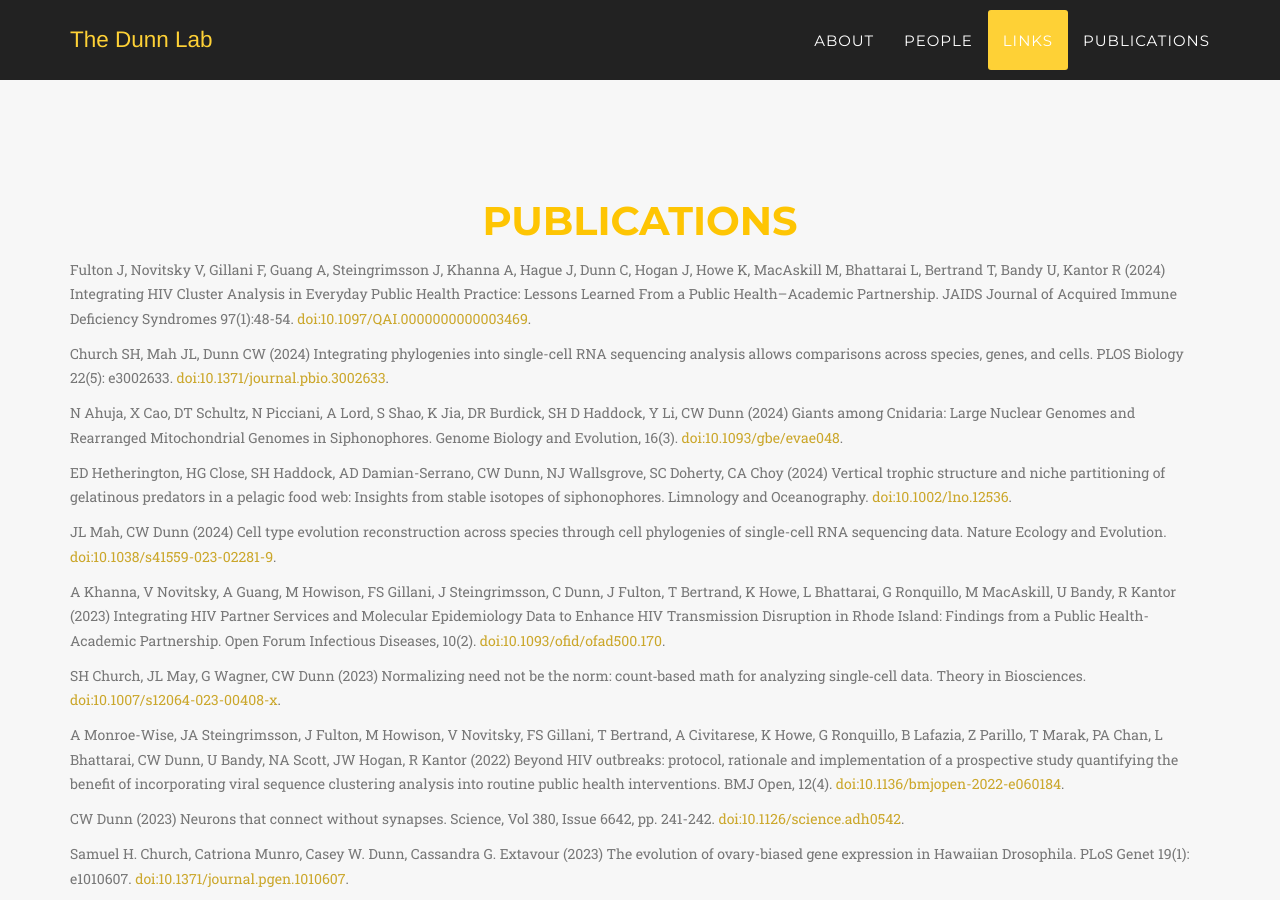
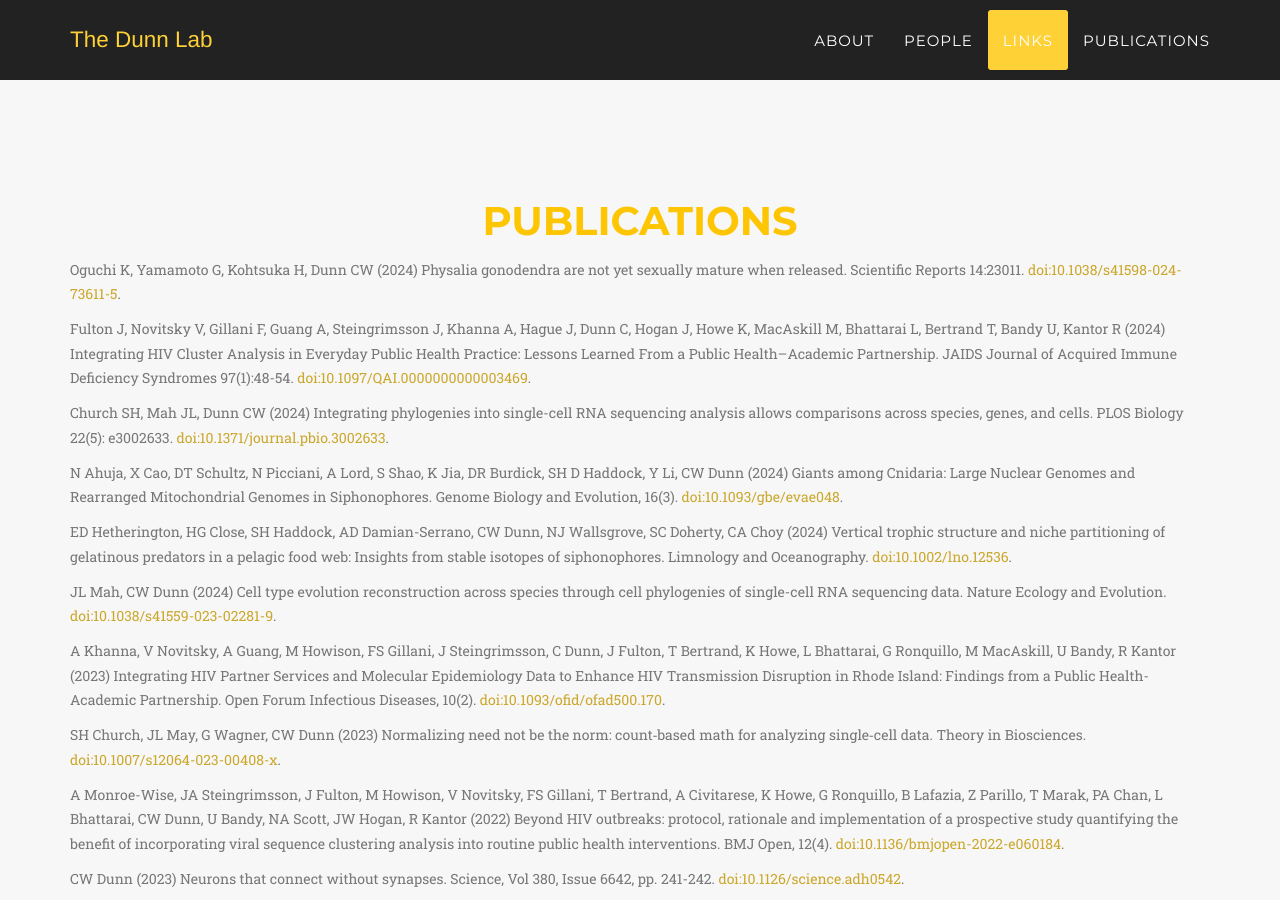
Before and after one commit to caseywdunn/caseywdunn.github.io, a Jekyll site: the page built from index.html, in a window 1280 px wide and 900 px high, scrolled down 10597 px. Built offline with Jekyll 4.4.1, drawn with Linux system fonts in a browser that asks for light colours; some web fonts are replaced.

Commit message:
added reference

```diff
--- a/_includes/publications.html
+++ b/_includes/publications.html
@@ -6,6 +6,10 @@
                     <h2 class="section-heading">Publications</h2>
                 </div>
             </div>
+
+<div class="box"><div class="box-title"></div><div class="box-body">
+<p class="text-muted">Oguchi K, Yamamoto G, Kohtsuka H, Dunn CW (2024) Physalia gonodendra are not yet sexually mature when released. Scientific Reports 14:23011. <a href="https://doi.org/10.1038/s41598-024-73611-5">doi:10.1038/s41598-024-73611-5</a>.</p>
+</div><div class="box-footer"> </div></div>
 
 <div class="box"><div class="box-title"></div><div class="box-body">
 <p class="text-muted">Fulton J, Novitsky V, Gillani F, Guang A, Steingrimsson J, Khanna A, Hague J, Dunn C, Hogan J, Howe K, MacAskill M, Bhattarai L, Bertrand T, Bandy U, Kantor R (2024) Integrating HIV Cluster Analysis in Everyday Public Health Practice: Lessons Learned From a Public Health–Academic Partnership. JAIDS Journal of Acquired Immune Deficiency Syndromes 97(1):48-54. <a href="https://doi.org/10.1097/QAI.0000000000003469">doi:10.1097/QAI.0000000000003469</a>.</p>
```
